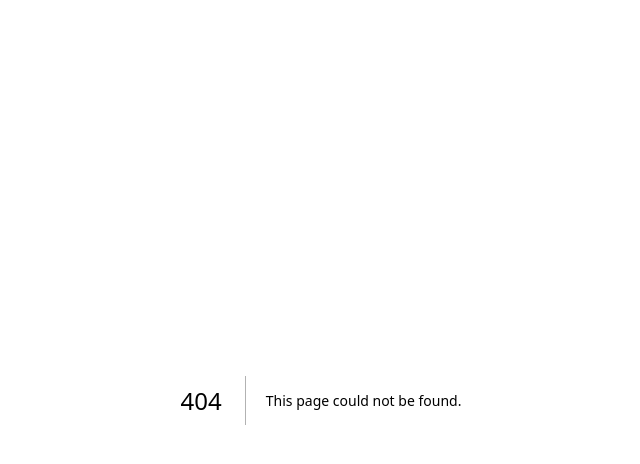
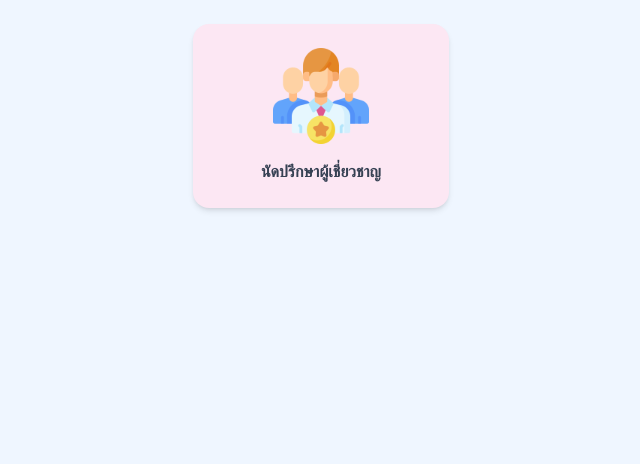
Before and after one commit to SawitPooh/jamsai, a Next.js app: page /form/end_jamsai/select_only_doctor in a window 1280 px wide. Before the commit this address had no page. Shown: the top 464 px of the page, without its empty margins (319-959 px from the left). Built offline with nearby package versions, Linux system fonts and the light colour scheme.

Commit message:
add only doctor button page

```diff
--- /dev/null
+++ b/app/form/end_jamsai/select_only_doctor/page.tsx
@@ -0,0 +1,33 @@
+'use client';
+
+import { useRouter } from 'next/navigation';
+
+export default function SelectDoctorChatPage() {
+  const router = useRouter();
+
+  const handleChatWithJamsai = () => {
+    router.push('/chat');
+  };
+
+  const handleBookDoctor = () => {
+    window.open(
+      'https://calendar.google.com/calendar/u/0/appointments/schedules/AcZssZ2CS04vzdMg8mpsIq6qqde4QqSMddsKSmkTarUaB4MkVxlOQzl8pniA5ZXwybkBtwFbegA5-aM2',
+      '_blank'
+    );
+  };
+
+  return (
+    <main className="min-h-screen flex flex-col items-center justify-between bg-blue-50 p-6">
+      <div className="flex flex-col items-center space-y-6">
+        <button
+          onClick={handleBookDoctor}
+          className="bg-pink-100 hover:bg-pink-200 active:bg-pink-300 p-6 rounded-2xl flex flex-col items-center w-64 shadow-md"
+        >
+          <img src="/img/doctor.svg" alt="นัดปรึกษาผู้เชี่ยวชาญ" className="w-24 h-24 mb-4" />
+          <span className="text-gray-700 font-semibold">นัดปรึกษาผู้เชี่ยวชาญ</span>
+        </button>
+      </div>
+
+    </main>
+  );
+}
```
